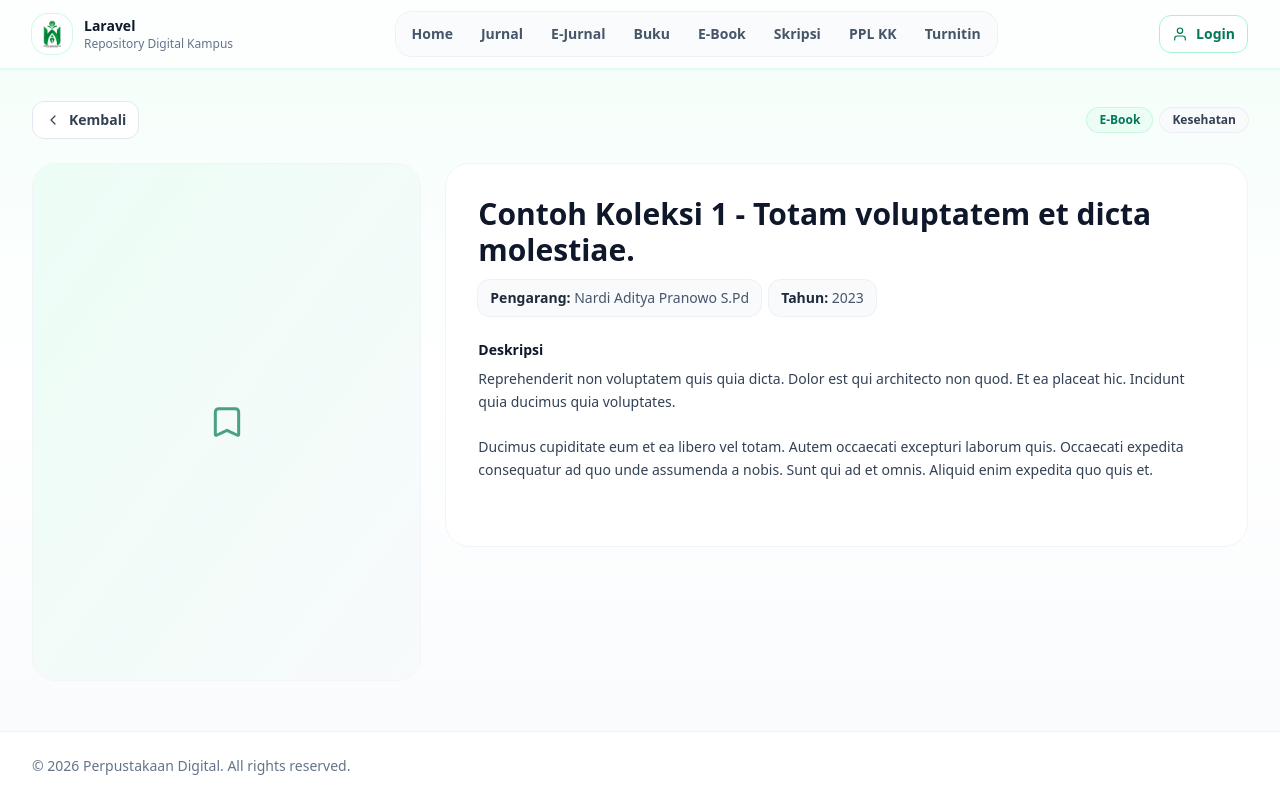
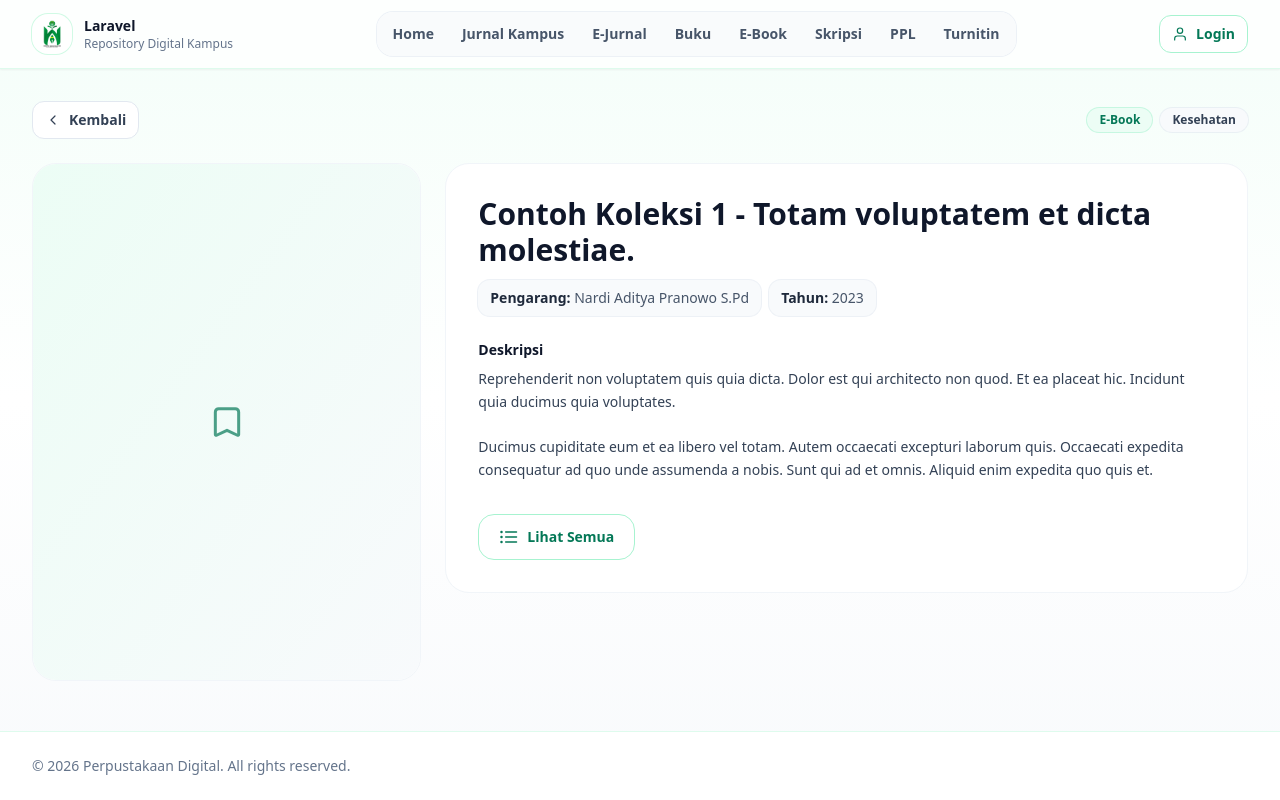
Before and after one commit to VanisaIndriyani/perpustakaandigital, a Laravel app: page /koleksi/1 in a window 1280 px wide. Run offline with Laravel 12, Linux system fonts and the light colour scheme; data comes from the database, SQL or seed files in the repository; tables that the repository leaves empty hold one stand-in row (values such as "Sample post"); some libraries are stand-ins or nearby versions.

Commit message:
Perbaikan cover hosting + hapus cover/pdf + label Jurnal Kampus + tombol Lihat Semua

```diff
--- a/app/Models/Koleksi.php
+++ b/app/Models/Koleksi.php
@@ -33,10 +33,10 @@ class Koleksi extends Model
         return [
             'buku' => 'Buku',
             'e-book' => 'E-Book',
-            'jurnal' => 'Jurnal',
+            'jurnal' => 'Jurnal Kampus',
             'e-jurnal' => 'E-Jurnal',
             'skripsi' => 'Skripsi',
-            'ppl-kk' => 'PPL KK',
+            'ppl-kk' => 'PPL',
         ];
     }
 
@@ -56,7 +56,7 @@ class Koleksi extends Model
             return null;
         }
 
-        return '/storage/' . ltrim($this->cover, '/');
+        return asset('storage/' . ltrim($this->cover, '/'));
     }
 
     public function getFilePdfUrlAttribute(): ?string
@@ -65,6 +65,6 @@ class Koleksi extends Model
             return null;
         }
 
-        return '/storage/' . ltrim($this->file_pdf, '/');
+        return asset('storage/' . ltrim($this->file_pdf, '/'));
     }
 }
--- a/app/Models/TurnitinSubmission.php
+++ b/app/Models/TurnitinSubmission.php
@@ -46,7 +46,7 @@ class TurnitinSubmission extends Model
             return null;
         }
 
-        return '/storage/' . ltrim($this->file_doc, '/');
+        return asset('storage/' . ltrim($this->file_doc, '/'));
     }
 
     public function getReportPdfUrlAttribute(): ?string
@@ -55,6 +55,6 @@ class TurnitinSubmission extends Model
             return null;
         }
 
-        return '/storage/' . ltrim($this->report_pdf, '/');
+        return asset('storage/' . ltrim($this->report_pdf, '/'));
     }
 }
--- a/resources/views/admin/dashboard.blade.php
+++ b/resources/views/admin/dashboard.blade.php
@@ -8,9 +8,9 @@
             <div class="mt-1 text-sm text-slate-600">Buku + E-Book</div>
         </div>
         <div class="rounded-3xl border border-emerald-100 bg-gradient-to-br from-emerald-50 to-white p-6 shadow-soft">
-            <div class="text-sm font-semibold text-emerald-700">Total Jurnal</div>
+            <div class="text-sm font-semibold text-emerald-700">Total Jurnal Kampus</div>
             <div class="mt-2 text-3xl font-semibold text-slate-900">{{ $totalJurnal }}</div>
-            <div class="mt-1 text-sm text-slate-600">Jurnal + E-Jurnal</div>
+            <div class="mt-1 text-sm text-slate-600">Jurnal Kampus + E-Jurnal</div>
         </div>
         <div class="rounded-3xl border border-emerald-100 bg-gradient-to-br from-emerald-50 to-white p-6 shadow-soft">
             <div class="text-sm font-semibold text-emerald-700">Total Skripsi</div>
--- a/resources/views/home.blade.php
+++ b/resources/views/home.blade.php
@@ -25,7 +25,7 @@
                     Jelajahi jurnal, e-jurnal, buku, e-book, dan skripsi dengan tampilan elegan seperti portal repository kampus.
                 </p>
                 <div class="flex flex-wrap gap-2">
-                    <a href="{{ route('koleksi.jurnal') }}" class="rounded-xl bg-white px-4 py-2 text-sm font-semibold text-emerald-700 shadow-soft transition hover:bg-emerald-50">Lihat Jurnal</a>
+                    <a href="{{ route('koleksi.jurnal') }}" class="rounded-xl bg-white px-4 py-2 text-sm font-semibold text-emerald-700 shadow-soft transition hover:bg-emerald-50">Lihat Jurnal Kampus</a>
                     <a href="{{ route('koleksi.buku') }}" class="rounded-xl bg-emerald-500/30 px-4 py-2 text-sm font-semibold text-white ring-1 ring-white/30 transition hover:bg-emerald-500/40">Lihat Buku</a>
                 </div>
             </div>
--- a/resources/views/koleksi/show.blade.php
+++ b/resources/views/koleksi/show.blade.php
@@ -88,6 +88,17 @@
                                 Download PDF
                             </a>
                         @endif
+                        <a href="{{ route($backRoute) }}" class="inline-flex items-center justify-center gap-2 rounded-2xl border border-emerald-200 bg-white px-5 py-3 text-sm font-semibold text-emerald-700 shadow-soft transition hover:bg-emerald-50">
+                            <svg viewBox="0 0 24 24" fill="none" class="h-5 w-5" xmlns="http://www.w3.org/2000/svg">
+                                <path d="M8 6h13" stroke="currentColor" stroke-width="1.8" stroke-linecap="round"/>
+                                <path d="M3 6h.01" stroke="currentColor" stroke-width="3" stroke-linecap="round"/>
+                                <path d="M8 12h13" stroke="currentColor" stroke-width="1.8" stroke-linecap="round"/>
+                                <path d="M3 12h.01" stroke="currentColor" stroke-width="3" stroke-linecap="round"/>
+                                <path d="M8 18h13" stroke="currentColor" stroke-width="1.8" stroke-linecap="round"/>
+                                <path d="M3 18h.01" stroke="currentColor" stroke-width="3" stroke-linecap="round"/>
+                            </svg>
+                            Lihat Semua
+                        </a>
                         @php($canBorrow = in_array($koleksi->jenis, ['buku', 'skripsi', 'ppl-kk'], true))
                         @if($canBorrow)
                             @auth
--- a/resources/views/layouts/app.blade.php
+++ b/resources/views/layouts/app.blade.php
@@ -35,12 +35,12 @@
 
             <nav class="hidden items-center gap-1 rounded-2xl bg-slate-50/80 p-1 ring-1 ring-slate-200/60 shadow-soft md:flex">
                 <a href="{{ route('home') }}" class="{{ request()->routeIs('home') ? 'bg-white text-emerald-700 shadow-soft ring-1 ring-emerald-200/60' : 'text-slate-600 hover:bg-white/80 hover:text-slate-900' }} rounded-xl px-3 py-2 text-sm font-semibold transition">Home</a>
-                <a href="{{ route('koleksi.jurnal') }}" class="{{ request()->routeIs('koleksi.jurnal') ? 'bg-white text-emerald-700 shadow-soft ring-1 ring-emerald-200/60' : 'text-slate-600 hover:bg-white/80 hover:text-slate-900' }} rounded-xl px-3 py-2 text-sm font-semibold transition">Jurnal</a>
+                <a href="{{ route('koleksi.jurnal') }}" class="{{ request()->routeIs('koleksi.jurnal') ? 'bg-white text-emerald-700 shadow-soft ring-1 ring-emerald-200/60' : 'text-slate-600 hover:bg-white/80 hover:text-slate-900' }} rounded-xl px-3 py-2 text-sm font-semibold transition">Jurnal Kampus</a>
                 <a href="{{ route('koleksi.ejurnal') }}" class="{{ request()->routeIs('koleksi.ejurnal') ? 'bg-white text-emerald-700 shadow-soft ring-1 ring-emerald-200/60' : 'text-slate-600 hover:bg-white/80 hover:text-slate-900' }} rounded-xl px-3 py-2 text-sm font-semibold transition">E-Jurnal</a>
                 <a href="{{ route('koleksi.buku') }}" class="{{ request()->routeIs('koleksi.buku') ? 'bg-white text-emerald-700 shadow-soft ring-1 ring-emerald-200/60' : 'text-slate-600 hover:bg-white/80 hover:text-slate-900' }} rounded-xl px-3 py-2 text-sm font-semibold transition">Buku</a>
                 <a href="{{ route('koleksi.ebook') }}" class="{{ request()->routeIs('koleksi.ebook') ? 'bg-white text-emerald-700 shadow-soft ring-1 ring-emerald-200/60' : 'text-slate-600 hover:bg-white/80 hover:text-slate-900' }} rounded-xl px-3 py-2 text-sm font-semibold transition">E-Book</a>
                 <a href="{{ route('koleksi.skripsi') }}" class="{{ request()->routeIs('koleksi.skripsi') ? 'bg-white text-emerald-700 shadow-soft ring-1 ring-emerald-200/60' : 'text-slate-600 hover:bg-white/80 hover:text-slate-900' }} rounded-xl px-3 py-2 text-sm font-semibold transition">Skripsi</a>
-                <a href="{{ route('koleksi.pplkk') }}" class="{{ request()->routeIs('koleksi.pplkk') ? 'bg-white text-emerald-700 shadow-soft ring-1 ring-emerald-200/60' : 'text-slate-600 hover:bg-white/80 hover:text-slate-900' }} rounded-xl px-3 py-2 text-sm font-semibold transition">PPL KK</a>
+                <a href="{{ route('koleksi.pplkk') }}" class="{{ request()->routeIs('koleksi.pplkk') ? 'bg-white text-emerald-700 shadow-soft ring-1 ring-emerald-200/60' : 'text-slate-600 hover:bg-white/80 hover:text-slate-900' }} rounded-xl px-3 py-2 text-sm font-semibold transition">PPL</a>
                 <a href="{{ route('mahasiswa.turnitin.index') }}" class="{{ request()->routeIs('mahasiswa.turnitin.*') ? 'bg-white text-emerald-700 shadow-soft ring-1 ring-emerald-200/60' : 'text-slate-600 hover:bg-white/80 hover:text-slate-900' }} rounded-xl px-3 py-2 text-sm font-semibold transition">Turnitin</a>
             </nav>
 
@@ -81,12 +81,12 @@
             <div class="mx-auto px-4 py-3 sm:px-6 lg:px-8">
                 <div class="grid grid-cols-2 gap-2 rounded-2xl bg-slate-50/80 p-2 ring-1 ring-slate-200/60 shadow-soft">
                     <a href="{{ route('home') }}" class="{{ request()->routeIs('home') ? 'bg-white text-emerald-700 shadow-soft ring-1 ring-emerald-200/60' : 'text-slate-700 hover:bg-white/80' }} rounded-xl px-3 py-2 text-sm font-semibold transition">Home</a>
-                    <a href="{{ route('koleksi.jurnal') }}" class="{{ request()->routeIs('koleksi.jurnal') ? 'bg-white text-emerald-700 shadow-soft ring-1 ring-emerald-200/60' : 'text-slate-700 hover:bg-white/80' }} rounded-xl px-3 py-2 text-sm font-semibold transition">Jurnal</a>
+                    <a href="{{ route('koleksi.jurnal') }}" class="{{ request()->routeIs('koleksi.jurnal') ? 'bg-white text-emerald-700 shadow-soft ring-1 ring-emerald-200/60' : 'text-slate-700 hover:bg-white/80' }} rounded-xl px-3 py-2 text-sm font-semibold transition">Jurnal Kampus</a>
                     <a href="{{ route('koleksi.ejurnal') }}" class="{{ request()->routeIs('koleksi.ejurnal') ? 'bg-white text-emerald-700 shadow-soft ring-1 ring-emerald-200/60' : 'text-slate-700 hover:bg-white/80' }} rounded-xl px-3 py-2 text-sm font-semibold transition">E-Jurnal</a>
                     <a href="{{ route('koleksi.buku') }}" class="{{ request()->routeIs('koleksi.buku') ? 'bg-white text-emerald-700 shadow-soft ring-1 ring-emerald-200/60' : 'text-slate-700 hover:bg-white/80' }} rounded-xl px-3 py-2 text-sm font-semibold transition">Buku</a>
                     <a href="{{ route('koleksi.ebook') }}" class="{{ request()->routeIs('koleksi.ebook') ? 'bg-white text-emerald-700 shadow-soft ring-1 ring-emerald-200/60' : 'text-slate-700 hover:bg-white/80' }} rounded-xl px-3 py-2 text-sm font-semibold transition">E-Book</a>
                     <a href="{{ route('koleksi.skripsi') }}" class="{{ request()->routeIs('koleksi.skripsi') ? 'bg-white text-emerald-700 shadow-soft ring-1 ring-emerald-200/60' : 'text-slate-700 hover:bg-white/80' }} rounded-xl px-3 py-2 text-sm font-semibold transition">Skripsi</a>
-                    <a href="{{ route('koleksi.pplkk') }}" class="{{ request()->routeIs('koleksi.pplkk') ? 'bg-white text-emerald-700 shadow-soft ring-1 ring-emerald-200/60' : 'text-slate-700 hover:bg-white/80' }} rounded-xl px-3 py-2 text-sm font-semibold transition">PPL KK</a>
+                    <a href="{{ route('koleksi.pplkk') }}" class="{{ request()->routeIs('koleksi.pplkk') ? 'bg-white text-emerald-700 shadow-soft ring-1 ring-emerald-200/60' : 'text-slate-700 hover:bg-white/80' }} rounded-xl px-3 py-2 text-sm font-semibold transition">PPL</a>
                     <a href="{{ route('mahasiswa.turnitin.index') }}" class="{{ request()->routeIs('mahasiswa.turnitin.*') ? 'bg-white text-emerald-700 shadow-soft ring-1 ring-emerald-200/60' : 'text-slate-700 hover:bg-white/80' }} rounded-xl px-3 py-2 text-sm font-semibold transition">Turnitin</a>
                 </div>
                 @guest
--- a/resources/views/mahasiswa/dashboard.blade.php
+++ b/resources/views/mahasiswa/dashboard.blade.php
@@ -153,7 +153,7 @@
                                 </span>
                                 <div class="space-y-1">
                                     <div class="text-sm font-semibold text-slate-900">Belum ada peminjaman</div>
-                                    <div class="text-sm text-slate-600">Buka detail koleksi (Buku/Skripsi/PPL KK) lalu ajukan peminjaman.</div>
+                                    <div class="text-sm text-slate-600">Buka detail koleksi (Buku/Skripsi/PPL) lalu ajukan peminjaman.</div>
                                     <div class="pt-2">
                                         <a href="{{ route('koleksi.buku') }}" class="inline-flex items-center justify-center rounded-xl bg-emerald-600 px-4 py-2 text-sm font-semibold text-white shadow-soft transition hover:bg-emerald-700">Cari Buku</a>
                                     </div>
```
Also changed, not shown: app/Http/Controllers/Admin/KoleksiController.php (+11 -0 lines), resources/views/admin/koleksi/edit.blade.php (+10 -2 lines).
